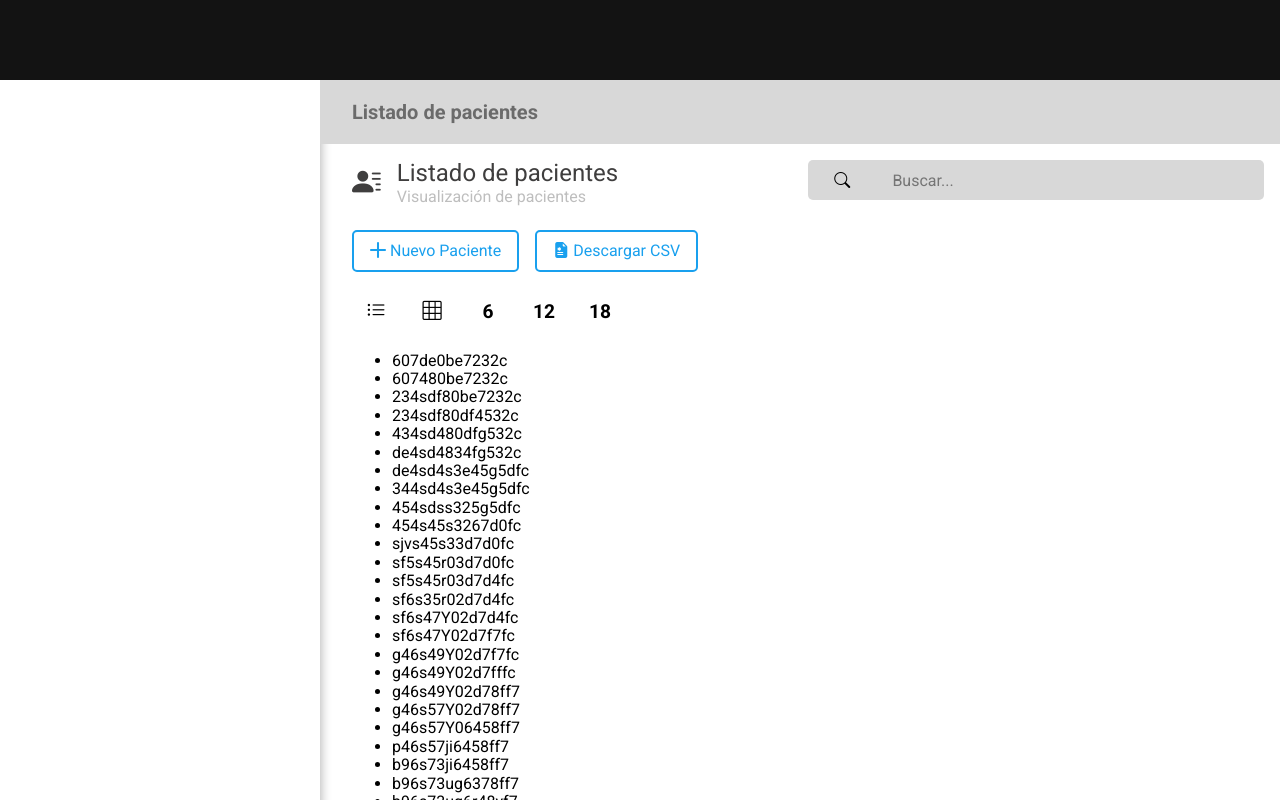
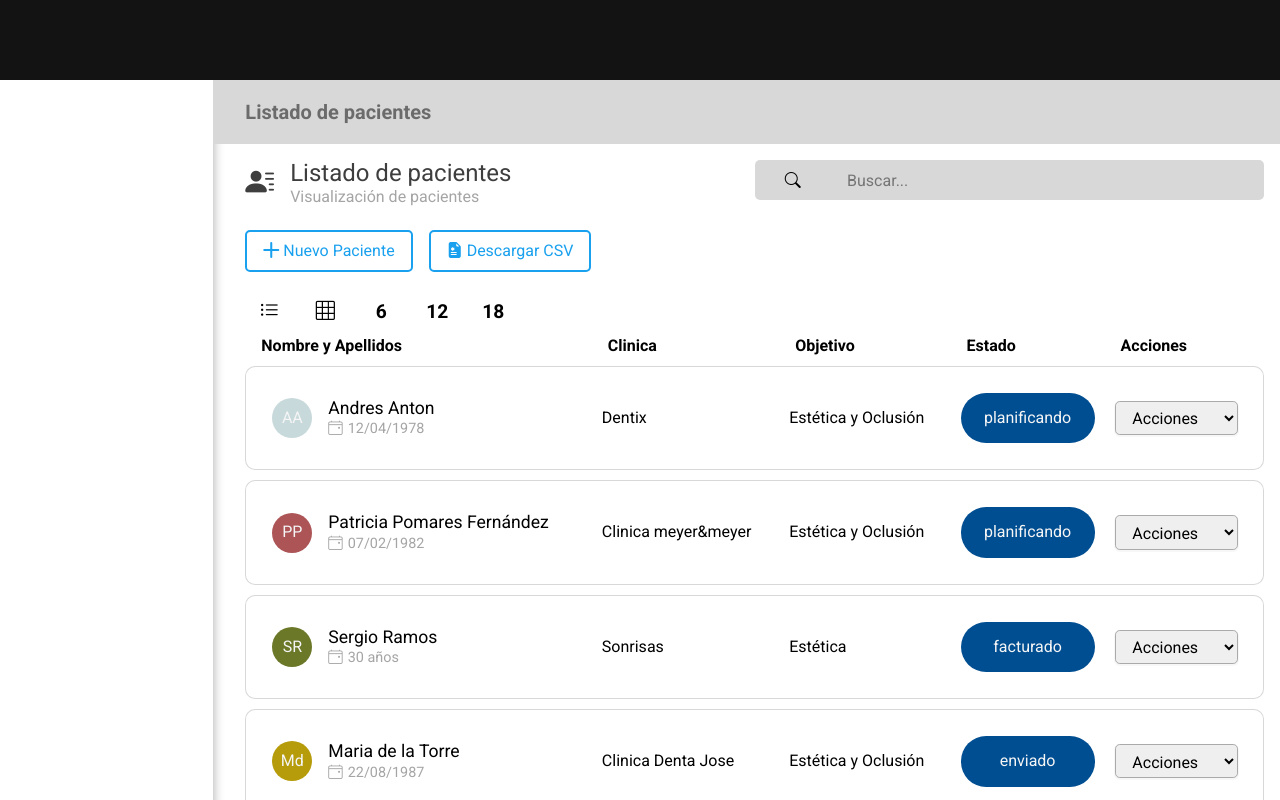
Before and after one commit to Dario-MF/prueba_frontend_secretaligner, a React (Create React App) app: page / in a window 1280 px wide. Shown: the top 800 px of the page. Built offline with nearby package versions, Linux system fonts and the light colour scheme.

Commit message:
clientes lista en tabla

```diff
--- /dev/null
+++ b/src/components/molecules/ListItem.tsx
@@ -0,0 +1,74 @@
+import { IPaciente, ObjetivoTratamiento, FichaDental } from '../../interfaces/pacienteInterface';
+
+interface Iprops {
+    paciente: IPaciente;
+}
+
+
+const ListItem = ({ paciente }: Iprops) => {
+    const { datos_paciente, ficha_dental } = paciente;
+
+    const randomColor = (): string => {
+        const hexValues = ["0", "1", "2", "3", "4", "5", "6", "7", "8", "9", "a", "b", "c", "d", "e"];
+        let newColor = "#";
+
+        for (let i = 0; i < 6; i++) {
+            let x = Math.round(Math.random() * 14);
+            let y = hexValues[x];
+            newColor += y;
+        }
+        return newColor;
+    }
+
+    const handleClick = (action: string): void => {
+        // acciones sobre paciente
+    }
+
+    return (
+        <tr className="listItemClient">
+            <td>
+                <div className="listItemClient__dataPersonal">
+                    <div className="listItemClient__dataPersonal__imgIniciales">
+                        <p style={{ backgroundColor: randomColor() }}>
+                            {`${datos_paciente.nombre.charAt(0)}${datos_paciente.apellidos.charAt(0)}`}
+                        </p>
+                    </div>
+                    <div className="listItemClient__dataPersonal__container">
+                        <p className="listItemClient__dataPersonal__nombreCompleto">
+                            {`${datos_paciente.nombre} ${datos_paciente.apellidos}`}
+                        </p>
+                        <p className="listItemClient__dataPersonal__fechaNacimiento">
+                            <i className="bi bi-calendar4-event"></i>
+                            {datos_paciente.fecha_nacimiento}
+                        </p>
+                    </div>
+                </div>
+            </td>
+            <td>
+                <p className="listItemClient__clinica">
+                    {ficha_dental.clinica}
+                </p>
+            </td>
+            <td>
+                <p className="listItemClient__objetivo">
+                    {ficha_dental.objetivo_tratamiento}
+                </p>
+            </td>
+            <td>
+                <p className="listItemClient__estado">
+                    {ficha_dental.estado}
+                </p>
+            </td>
+            <td>
+                <select className="listItemClient__selectAction">
+                    <option >Acciones</option>
+                    <option onClick={() => handleClick('editar')}>Editar</option>
+                    <option onClick={() => handleClick('finalizar')}>Finalizar</option>
+                    <option onClick={() => handleClick('borrar')}>Borrar</option>
+                </select>
+            </td>
+        </tr>
+    )
+}
+
+export default ListItem;
--- a/src/components/organims/ListadoPacientes.tsx
+++ b/src/components/organims/ListadoPacientes.tsx
@@ -1,6 +1,7 @@
 import { useContext } from "react";
 import PacientesContext from "../../context/pacientes/PacientesContext";
 import { IPaciente } from "../../interfaces/pacienteInterface";
+import ListItem from "../molecules/ListItem";
 
 
 const ListadoPacientes = () => {
@@ -8,15 +9,27 @@ const ListadoPacientes = () => {
     const { pacientesState } = useContext(PacientesContext);
 
     return (
-        <ul>
-            {
-                pacientesState.pacientes.map((paciente: IPaciente) => (
-                    <li >{paciente.id}</li>
-
-                ))
-            }
-
-        </ul>
+        <table className="tablaClientes">
+            <thead>
+                <tr>
+                    <th>Nombre y Apellidos</th>
+                    <th>Clinica</th>
+                    <th>Objetivo</th>
+                    <th>Estado</th>
+                    <th>Acciones</th>
+                </tr>
+            </thead>
+            <tbody>
+                {
+                    pacientesState.pacientes.map((paciente: IPaciente) => (
+                        <ListItem
+                            key={paciente.id}
+                            paciente={paciente}
+                        />
+                    ))
+                }
+            </tbody>
+        </table>
     )
 }
 
--- a/src/styles/components/_aside.scss
+++ b/src/styles/components/_aside.scss
@@ -4,7 +4,4 @@
     -webkit-box-shadow: 11px 1px 10px -10px rgba(0,0,0,.3);
     box-shadow: 11px 1px 10px -10px rgba(0,0,0,.3);
     background : #fff;
-    height: 100vh;
-
-
 }
--- /dev/null
+++ b/src/styles/components/_tabla-clientes.scss
@@ -0,0 +1,34 @@
+
+
+.tablaClientes {
+    width: 100%;
+    border-collapse: separate;
+    border-spacing: 0 10px;
+    margin-top: -10px;
+}
+
+.tablaClientes th,tr {
+    text-align: left;
+}
+
+th {
+    padding-left: 1rem;
+}
+
+td {
+    border: solid 1px $color-second;
+    border-style: solid none;
+    padding: 10px;
+
+}
+td:first-child {
+    border-left-style: solid;
+    border-top-left-radius: 10px;
+    border-bottom-left-radius: 10px;
+}
+
+td:last-child {
+    border-right-style: solid;
+    border-bottom-right-radius: 10px;
+    border-top-right-radius: 10px;
+}
--- /dev/null
+++ b/src/styles/components/_tabla-item-cliente.scss
@@ -0,0 +1,74 @@
+
+.listItemClient__dataPersonal {
+    display: flex;
+    flex-wrap: wrap;
+    align-items: center;
+}
+
+.listItemClient__dataPersonal__imgIniciales {
+    display: flex;
+    align-items: center;
+    justify-content: center;
+    margin: 0 1rem;
+    & p {
+        display: flex;
+        align-items: center;
+        justify-content: center;
+        width: 2.5rem;
+        height: 2.5rem;
+        border-radius: 50%;
+        color: whitesmoke;
+    }
+}
+.listItemClient__dataPersonal__container {
+    display: flex;
+    flex-direction: column;
+    justify-content: center;
+}
+
+.listItemClient__dataPersonal__nombreCompleto {
+    font-size: 1.1rem;
+    width: 100%;
+    margin: 0 0 .2rem;
+}
+
+.listItemClient__dataPersonal__fechaNacimiento {
+    font-size: .9rem;
+    color: $color-text-ligth;
+    margin: 0;
+
+}
+
+.bi-calendar4-event {
+    letter-spacing: 5px;
+}
+
+
+.listItemClient__estado {
+    border-radius: 25px;
+    text-align: center;
+    color: whitesmoke;
+    padding: 1rem 1rem;
+    background-color: $color-accent;
+}
+
+// Select
+.listItemClient__selectAction {
+    padding: .4em 1.4em .3em .8em;
+    border: 1px solid #aaa;
+    box-shadow: 0 1px 0 1px rgba(0,0,0,.03);
+    border-radius: .3em;
+    &::-ms-expand {
+        display: none;
+    }
+    &:hover {
+        border-color: #888;
+    }
+    &:focus {
+        border-color: #aaa;
+        box-shadow: 0 0 1px 3px rgba(59, 153, 252, .7);
+        box-shadow: 0 0 0 3px -moz-mac-focusring;
+        color: #222;
+        outline: none;
+    }
+}
--- a/src/styles/config/_variables.scss
+++ b/src/styles/config/_variables.scss
@@ -26,7 +26,7 @@ $color-accent : #004e92;
 
 $color-text-dark:rgb(63, 62, 62);
 $color-text-medium: rgb(107, 107, 107);
-$color-text-ligth: rgb(190, 190, 190);
+$color-text-ligth: rgb(165, 165, 165);
 
 /* Mq break */
 $breakpoints: (
--- a/src/styles/layout/_layout.scss
+++ b/src/styles/layout/_layout.scss
@@ -44,11 +44,11 @@
       grid-column: col-start / span 13;
     }
     .aside {
-      grid-column: col-start / span 3;
+      grid-column: col-start / span 2;
      grid-row: 2 / 3;
     }
     .main {
-      grid-column: col-start 4 / span 10;
+      grid-column: col-start 3 / span 10;
       grid-row: 2 / 3;
     }
   }
--- a/src/styles/main.scss
+++ b/src/styles/main.scss
@@ -17,6 +17,8 @@
 @import "components/pacientes-component";
 @import "components/gestor-pacientes";
 @import "components/order-buttons";
+@import "components/tabla-clientes";
+@import "components/tabla-item-cliente";
 
 // Theme
 @import "theme/typography";
```
